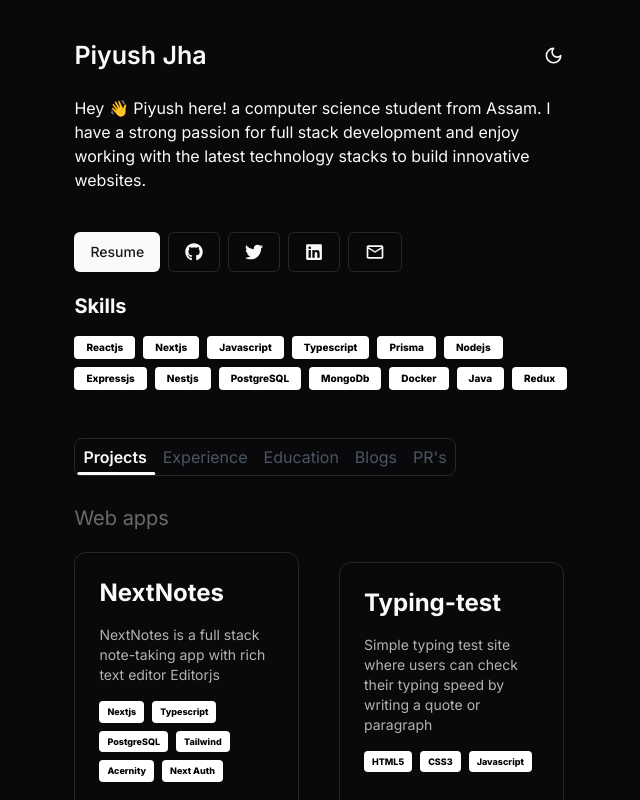
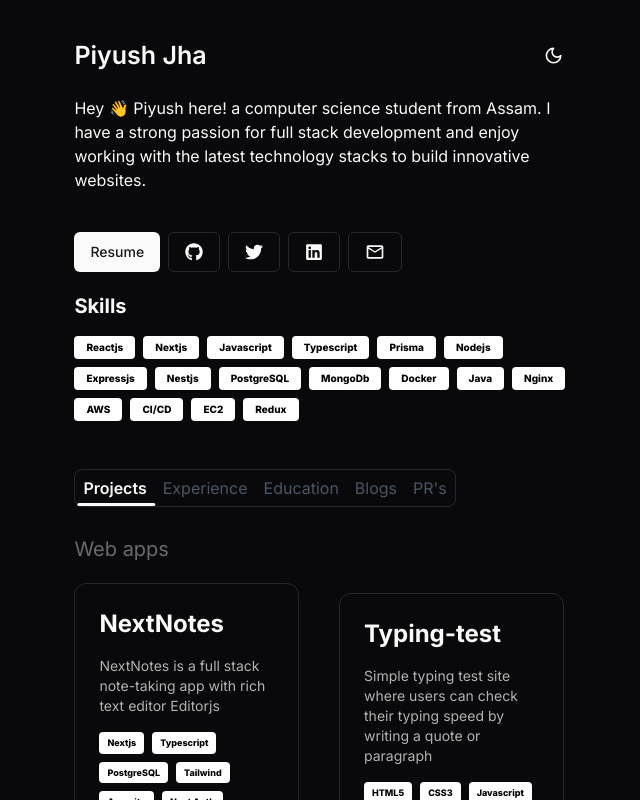
Before and after one commit to Piyush5784/Piyush-portfolio, a Next.js app: page / in a window 1280 px wide. Shown: the top 800 px of the page, without its empty margins (316-956 px from the left). Built offline with nearby package versions, Linux system fonts and the light colour scheme.

Commit message:
added skills

```diff
--- a/src/Content.ts
+++ b/src/Content.ts
@@ -47,6 +47,10 @@ export const Content: ContentType = {
     "MongoDb",
     "Docker",
     "Java",
+    "Nginx",
+    "AWS",
+    "CI/CD",
+    "EC2",
     "Redux",
   ],
   sections: ["PR's", "blogs", "experiences", "projects"],
```
